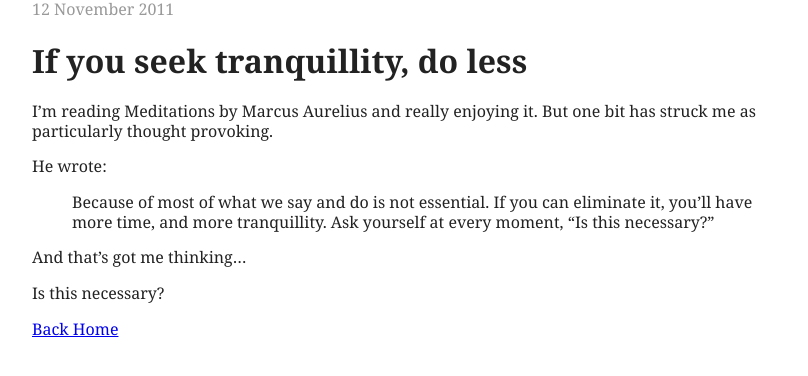
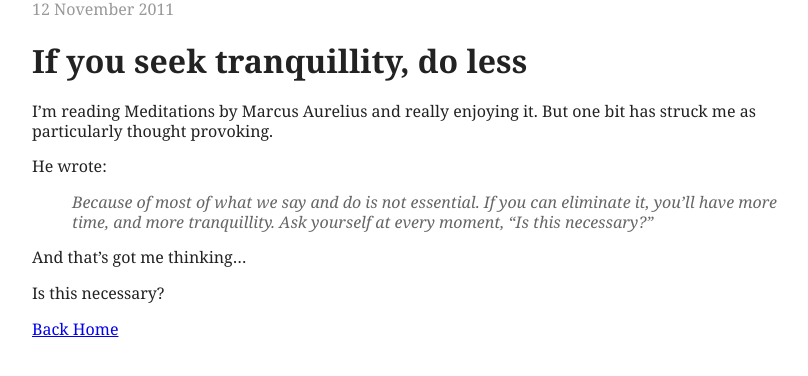
Before and after one commit to hairykiwi/blogtemplate, a Jekyll site: the page built from _posts/2011-11-12-if-you-seek-tranquillity-do-less.md, in a window 1280 px wide. Shown: the top 376 px of the page, without its empty margins (208-1016 px from the left). Built offline with Jekyll 4.4.1, drawn with Linux system fonts in a browser that asks for light colours.

Commit message:
blockquote styling

```diff
--- a/css/davebeer.css
+++ b/css/davebeer.css
@@ -72,7 +72,7 @@ body { font-family: Georgia, Serif; background-color: #fff; font-size: 16px;}
 .postdate {color: #999;}
 .related ul {list-style-type: none; margin: 0; padding: 0;}
 .related ul li span {float:right;}
-
+blockquote {font-style: italic; color: #666;}
 
 
 
```
